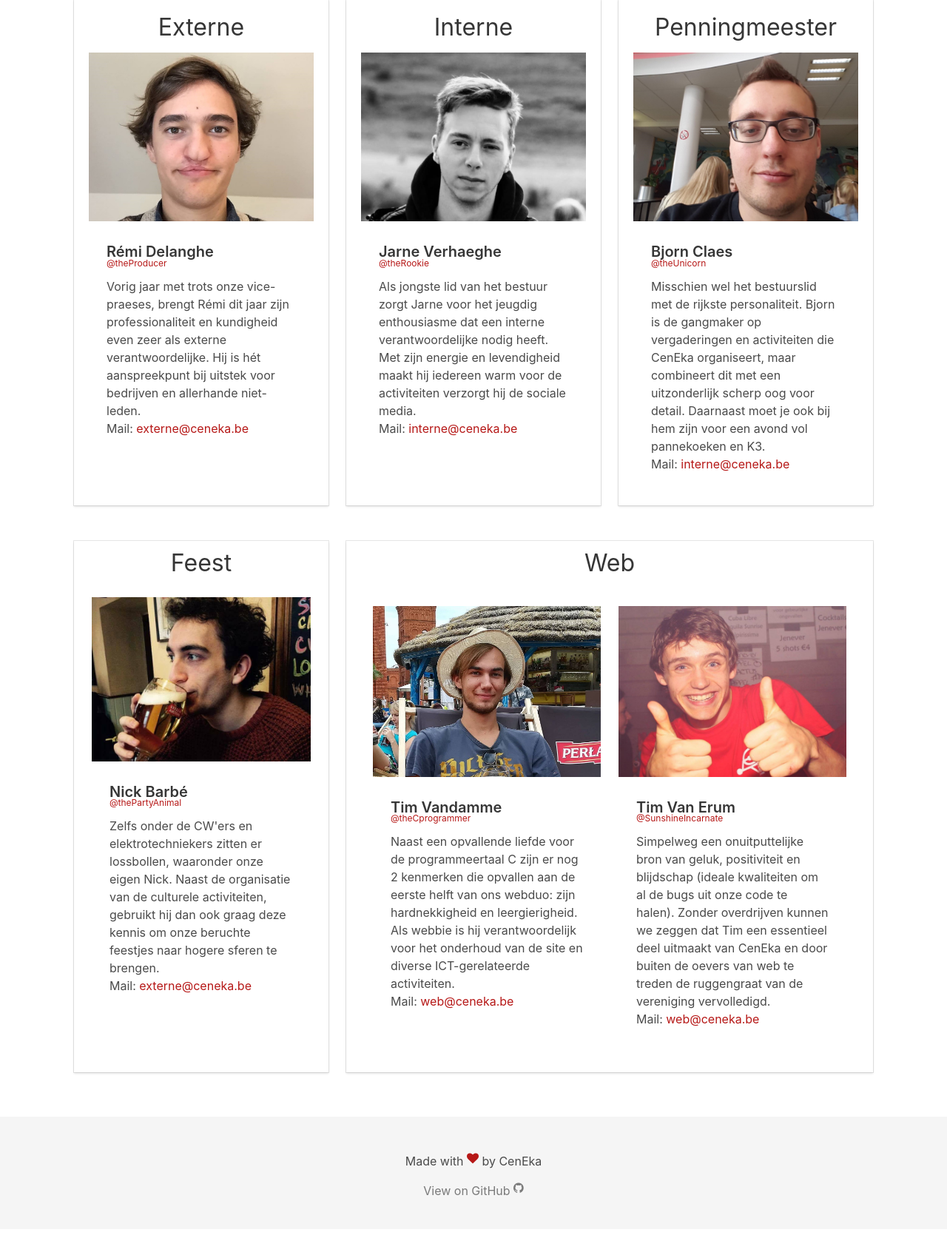
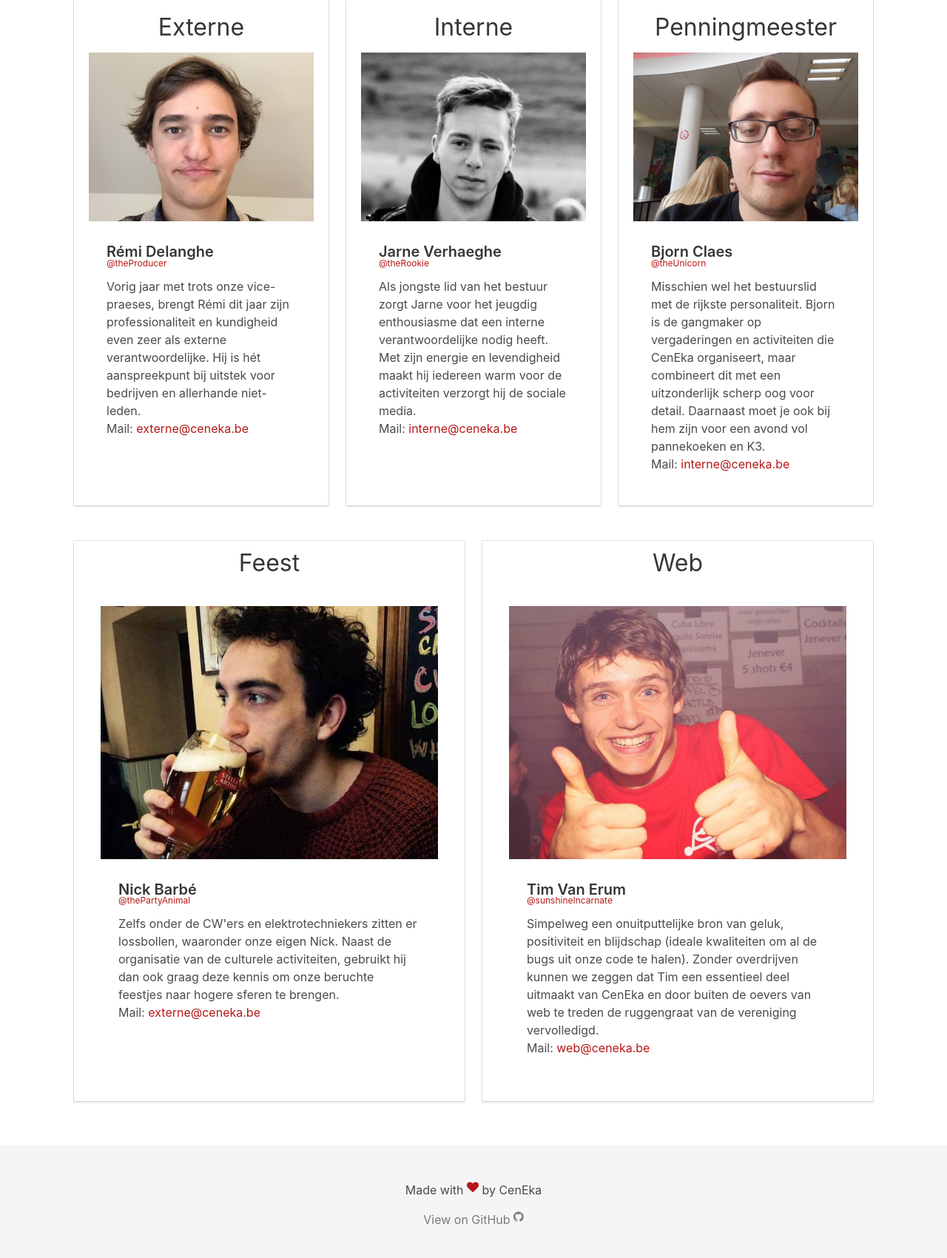
Before and after one commit to CenEkaGent/ceneka.ugent.be, a PHP site: page /bestuur in a window 1280 px wide. Shown: the part 1912-3612 px from the top of the page at 74% size. Before the commit the page ends 3527 px from the top, so only its background shows below. Run offline with PHP 8.4, Linux system fonts and the light colour scheme.

Commit message:
Remove TVD and fix layout for Nick

```diff
--- a/views/bestuur.php
+++ b/views/bestuur.php
@@ -255,11 +255,12 @@
             </div>
         </div>
         <div class="tile is-parent is-horizontal is-12">
-            <div class="tile is-parent is-4">
+            <div class="tile is-parent is-6">
                 <div class="tile is-parent is-vertical box content">
                     <h1 class="has-text-centered">Feest</h1>
                     <div class="tile is-parent is-horizontal">
-                        <div class="tile card is-child is-vertical" onclick="location.href='mailto:feest@ceneka.be'">
+                        <div class="tile is-parent is-12">
+                            <div class="tile card is-child is-vertical" onclick="location.href='mailto:feest@ceneka.be'">
                                 <div class="card-image">
                                     <img src="/assets/images/nick.png" alt="Placeholder image">
                                 </div>
@@ -279,38 +280,15 @@
 
                                 </div>
                             </div>
-
-
+                        </div>
                     </div>
                 </div>
             </div>
-            <div class="tile is-parent is-8">
+            <div class="tile is-parent is-6">
                 <div class="tile is-parent is-vertical box content">
                     <h1 class="has-text-centered">Web</h1>
                     <div class="tile is-parent is-horizontal">
-                        <div class="tile is-parent is-6">
-                            <div class="tile card is-child is-vertical" onclick="location.href='mailto:web@ceneka.be?subject=[Tim Vandamme]'">
-                                <div class="card-image">
-                                    <img src="/assets/images/timvd.png" alt="Placeholder image">
-                                </div>
-                                <div class="card-content">
-                                    <div class="media">
-                                        <div class="media-content">
-                                            <p class="title is-5">Tim Vandamme</p>
-                                            <p class="subtitle is-7 is-link"><a>@theCprogrammer</a></p>
-                                        </div>
-                                    </div>
-                                    <div class="content">
-                                        Naast een opvallende liefde voor de programmeertaal C zijn er nog 2 kenmerken die opvallen
-                                        aan de eerste helft van ons webduo: zijn hardnekkigheid en leergierigheid. Als webbie is hij verantwoordelijk
-                                        voor het onderhoud van de site en diverse ICT-gerelateerde activiteiten.<br>
-                                        Mail: <a>web@ceneka.be</a>
-                                    </div>
-
-                                </div>
-                            </div>
-                        </div>
-                        <div class="tile is-parent is-6">
+                        <div class="tile is-parent is-12">
                             <div class="tile card is-child is-vertical" onclick="location.href='mailto:web@ceneka.be?subject=[Tim Van Erum]'">
                                 <div class="card-image">
                                     <img src="/assets/images/timve.png" alt="Placeholder image">
@@ -319,7 +297,7 @@
                                     <div class="media">
                                         <div class="media-content">
                                             <p class="title is-5">Tim Van Erum</p>
-                                            <p class="subtitle is-7 is-link"><a>@SunshineIncarnate</a></p>
+                                            <p class="subtitle is-7 is-link"><a>@sunshineIncarnate</a></p>
                                         </div>
                                     </div>
                                     <div class="content">
```
